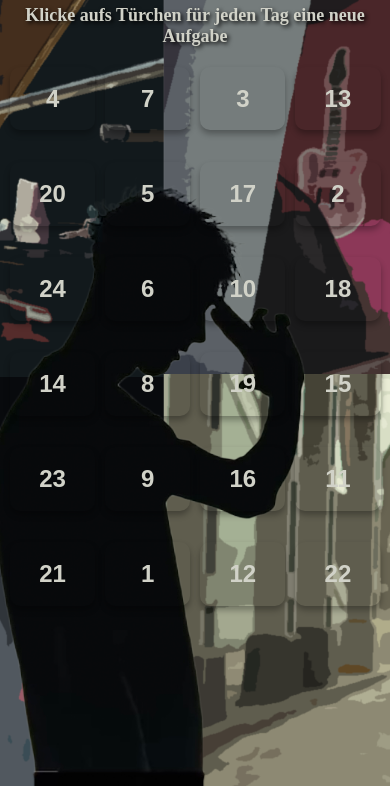
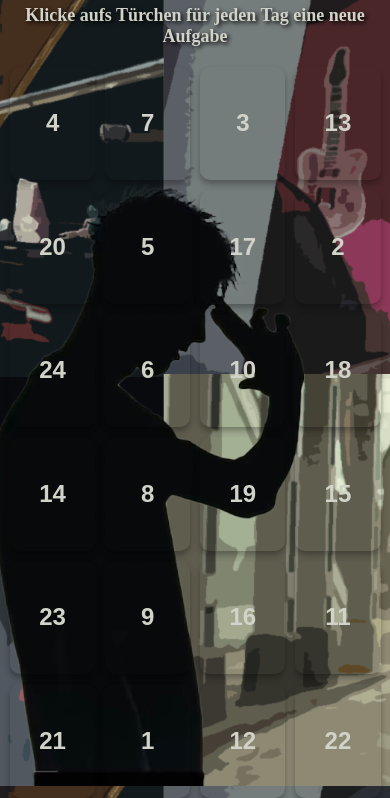
Before and after one commit to lvoss1711/Adventskalender, a plain HTML site: page index.html in a window 390 px wide. Shown: the part 58-856 px from the top of the page. Drawn offline with Linux system fonts and the light colour scheme.

Commit message:
phone dimensions

```diff
--- a/style.css
+++ b/style.css
@@ -128,6 +128,11 @@ body {
     width: 95%;
   }
 
+  .door-card {
+  position: relative;
+  width: 100%;
+  aspect-ratio: 3/4;
+
   /* Schriftgrößen anpassen */
   .front {
     font-size: 24px;
```
